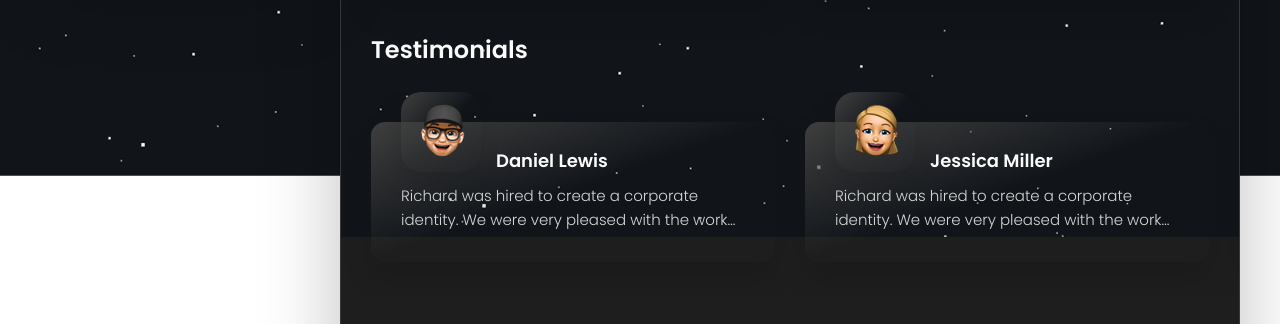
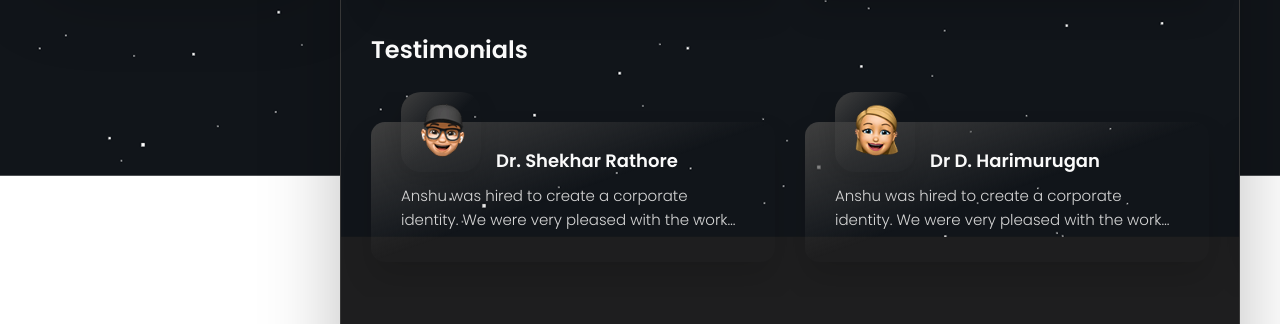
Before and after one commit to anshugithub1/myPortfolio-1, a plain HTML site: page index.html in a window 1280 px wide. Shown: the part 791-1115 px from the top of the page. Drawn offline with nearby package versions, Linux system fonts and the light colour scheme.

Commit message:
committed the testimonials section

```diff
--- a/index.html
+++ b/index.html
@@ -308,11 +308,11 @@
                   <img src="./assets/images/avatar-1.png" alt="Daniel lewis" width="60" data-testimonials-avatar>
                 </figure>
 
-                <h4 class="h4 testimonials-item-title" data-testimonials-title>Daniel lewis</h4>
+                <h4 class="h4 testimonials-item-title" data-testimonials-title>Dr. Shekhar Rathore</h4>
 
                 <div class="testimonials-text" data-testimonials-text>
                   <p>
-                    Richard was hired to create a corporate identity. We were very pleased with the work done. She has a
+                    Anshu was hired to create a corporate identity. We were very pleased with the work done. She has a
                     lot of experience
                     and is very concerned about the needs of client. Lorem ipsum dolor sit amet, ullamcous cididt
                     consectetur adipiscing
@@ -330,11 +330,11 @@
                   <img src="./assets/images/avatar-2.png" alt="Jessica miller" width="60" data-testimonials-avatar>
                 </figure>
 
-                <h4 class="h4 testimonials-item-title" data-testimonials-title>Jessica miller</h4>
+                <h4 class="h4 testimonials-item-title" data-testimonials-title>Dr D. Harimurugan</h4>
 
                 <div class="testimonials-text" data-testimonials-text>
                   <p>
-                    Richard was hired to create a corporate identity. We were very pleased with the work done. She has a
+                    Anshu was hired to create a corporate identity. We were very pleased with the work done. She has a
                     lot of experience
                     and is very concerned about the needs of client. Lorem ipsum dolor sit amet, ullamcous cididt
                     consectetur adipiscing
@@ -352,11 +352,11 @@
                   <img src="./assets/images/avatar-3.png" alt="Emily evans" width="60" data-testimonials-avatar>
                 </figure>
 
-                <h4 class="h4 testimonials-item-title" data-testimonials-title>Emily evans</h4>
+                <h4 class="h4 testimonials-item-title" data-testimonials-title>Dr. K C Sharma</h4>
 
                 <div class="testimonials-text" data-testimonials-text>
                   <p>
-                    Richard was hired to create a corporate identity. We were very pleased with the work done. She has a
+                    Anshu was hired to create a corporate identity. We were very pleased with the work done. She has a
                     lot of experience
                     and is very concerned about the needs of client. Lorem ipsum dolor sit amet, ullamcous cididt
                     consectetur adipiscing
@@ -374,11 +374,11 @@
                   <img src="./assets/images/avatar-4.png" alt="Henry william" width="60" data-testimonials-avatar>
                 </figure>
 
-                <h4 class="h4 testimonials-item-title" data-testimonials-title>Henry william</h4>
+                <h4 class="h4 testimonials-item-title" data-testimonials-title>Dr. Balwinder Raj</h4>
 
                 <div class="testimonials-text" data-testimonials-text>
                   <p>
-                    Richard was hired to create a corporate identity. We were very pleased with the work done. She has a
+                    Anshu was hired to create a corporate identity. We were very pleased with the work done. She has a
                     lot of experience
                     and is very concerned about the needs of client. Lorem ipsum dolor sit amet, ullamcous cididt
                     consectetur adipiscing
```
